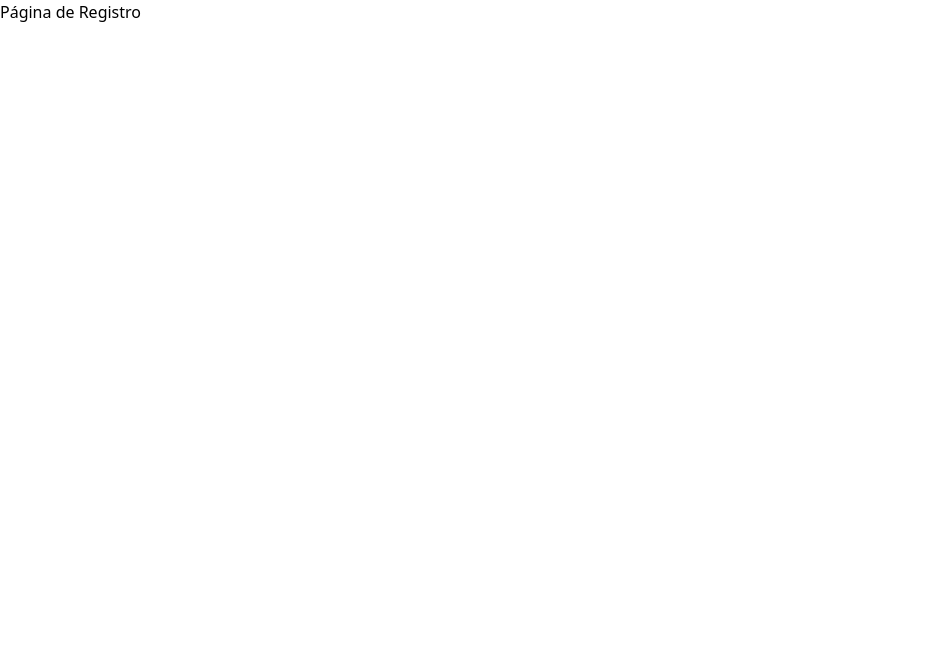
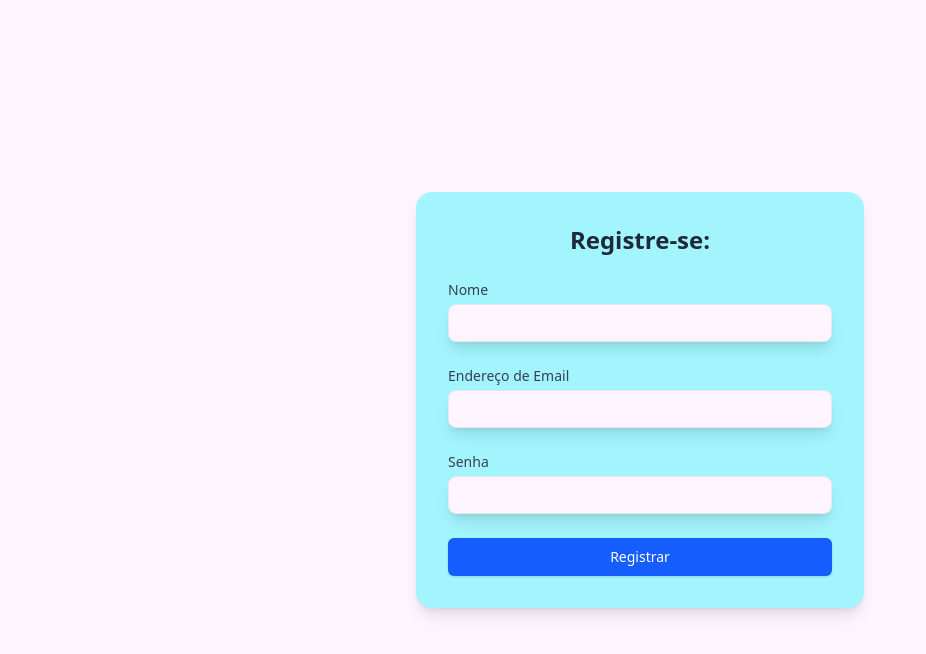
Before and after one commit to ferreiraryan/ecomerce-node, a React (Vite) app in the folder frontend/: page /register in a window 1280 px wide. Shown: the top 654 px of the page, without its empty margins (0-926 px from the left). Built offline with nearby package versions, Linux system fonts and the light colour scheme.

Commit message:
Feat: Tela de registar

```diff
--- a/frontend/src/pages/LoginPage.tsx
+++ b/frontend/src/pages/LoginPage.tsx
@@ -22,7 +22,7 @@ export function LoginPage() {
   return (
     <main className='bg-fuchsia-50 min-h-screen flex items-center justify-center'>
       <div className='bg-cyan-200 rounded-2xl p-8 w-full max-w-md shadow-lg'>
-        <h1 className='text-2xl font-bold text-center text-gray-800 mb-6'>Login:</h1>
+        <h1 className='text-2xl font-bold text-center text-gray-800 mb-6'>Logue:</h1>
         <form onSubmit={handleSubmit} className='space-y-6'>
           <Input
             label="Endereço de Email"
--- a/frontend/src/pages/RegisterPage.tsx
+++ b/frontend/src/pages/RegisterPage.tsx
@@ -1,3 +1,72 @@
+import React, { useState } from 'react';
+import { Input } from '../components/common/Input'
+import { Button } from '../components/common/Button';
+
 export function RegisterPage() {
-  return <h1>Página de Registro</h1>;
+  const [name, setName] = useState('');
+  const [email, setEmail] = useState('');
+  const [password, setPassword] = useState('');
+  const [isLoading, setIsLoading] = useState(false);
+
+  const handleSubmit = async (event: React.FormEvent) => {
+    event.preventDefault();
+    setIsLoading(true);
+
+    console.log('Enviando dados para a API:', { email, password });
+
+    await new Promise(resolve => setTimeout(resolve, 1500));
+
+    alert('Login bem-sucedido! (Simulação)');
+    setIsLoading(false);
+  };
+
+  return (
+    <main className='bg-fuchsia-50 min-h-screen flex items-center justify-center'>
+      <div className='bg-cyan-200 rounded-2xl p-8 w-full max-w-md shadow-lg'>
+        <h1 className='text-2xl font-bold text-center text-gray-800 mb-6'>Registre-se:</h1>
+        <form onSubmit={handleSubmit} className='space-y-6'>
+          <Input
+            label="Nome"
+            id="name"
+            type="text"
+            name="name"
+            required
+            autoComplete="name"
+            value={name}
+            onChange={(e) => setName(e.target.value)}
+          />
+          <Input
+            label="Endereço de Email"
+            id="email"
+            type="email"
+            name="email"
+            required
+            autoComplete="email"
+            value={email}
+            onChange={(e) => setEmail(e.target.value)}
+          />
+
+          <Input
+            label="Senha"
+            id="password"
+            type="password"
+            name="password"
+            required
+            autoComplete="password"
+            value={password}
+            onChange={(e) => setPassword(e.target.value)}
+          />
+
+          <div>
+            <Button type="submit">
+              Registrar
+            </Button>
+          </div>
+        </form>
+      </div>
+    </main>
+  )
 }
+
+
+export default RegisterPage;
```
